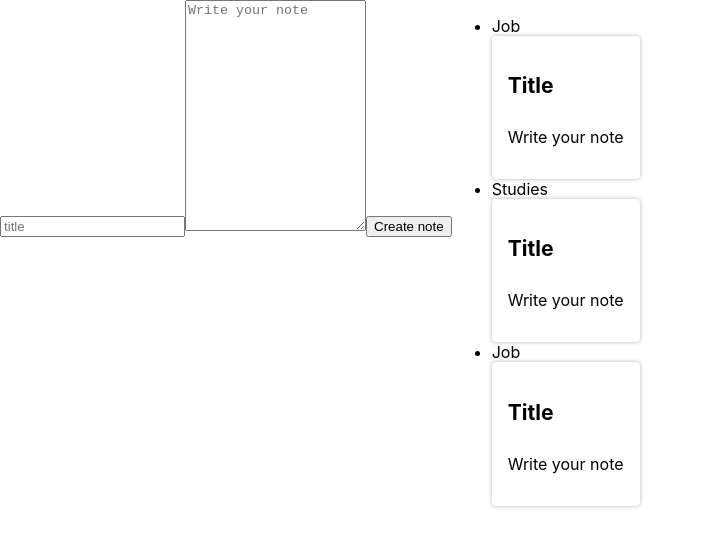
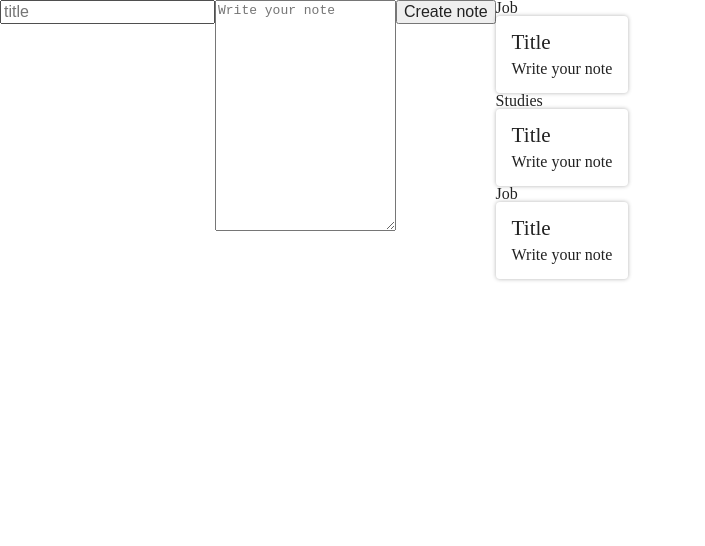
Before and after one commit to GuilhermeSR98/Notes-app-with-React, a React (Create React App) app in the folder ceep/: page / in a window 1280 px wide. Shown: the top 546 px of the page, without its empty margins (0-705 px from the left). Built offline with nearby package versions, Linux system fonts and the light colour scheme.

Commit message:
:art: Adding CSS Reset

```diff
--- a/ceep/src/assets/index.css
+++ b/ceep/src/assets/index.css
@@ -1,13 +1,441 @@
-body {
+html,
+body,
+div,
+span,
+applet,
+object,
+iframe,
+h1,
+h2,
+h3,
+h4,
+h5,
+h6,
+p,
+blockquote,
+pre,
+a,
+abbr,
+acronym,
+address,
+big,
+cite,
+code,
+del,
+dfn,
+em,
+img,
+ins,
+kbd,
+q,
+s,
+samp,
+small,
+strike,
+strong,
+sub,
+sup,
+tt,
+var,
+b,
+u,
+i,
+center,
+dl,
+dt,
+dd,
+ol,
+ul,
+li,
+fieldset,
+form,
+label,
+legend,
+table,
+caption,
+tbody,
+tfoot,
+thead,
+tr,
+th,
+td,
+article,
+aside,
+canvas,
+details,
+embed,
+figure,
+figcaption,
+footer,
+header,
+hgroup,
+menu,
+nav,
+output,
+ruby,
+section,
+summary,
+time,
+mark,
+audio,
+video {
   margin: 0;
-  font-family: -apple-system, BlinkMacSystemFont, 'Segoe UI', 'Roboto', 'Oxygen',
-    'Ubuntu', 'Cantarell', 'Fira Sans', 'Droid Sans', 'Helvetica Neue',
-    sans-serif;
-  -webkit-font-smoothing: antialiased;
-  -moz-osx-font-smoothing: grayscale;
+  padding: 0;
+  border: 0;
+  font-size: 100%;
+  font: inherit;
+  vertical-align: baseline;
 }
 
-code {
-  font-family: source-code-pro, Menlo, Monaco, Consolas, 'Courier New',
-    monospace;
+/* make sure to set some focus styles for accessibility */
+:focus {
+  outline: 0;
 }
+
+/* HTML5 display-role reset for older browsers */
+article,
+aside,
+details,
+figcaption,
+figure,
+footer,
+header,
+hgroup,
+menu,
+nav,
+section {
+  display: block;
+}
+
+body {
+  line-height: 1;
+}
+
+ol,
+ul {
+  list-style: none;
+}
+
+blockquote,
+q {
+  quotes: none;
+}
+
+blockquote:before,
+blockquote:after,
+q:before,
+q:after {
+  content: "";
+  content: none;
+}
+
+table {
+  border-collapse: collapse;
+  border-spacing: 0;
+}
+
+input[type="search"]::-webkit-search-cancel-button,
+input[type="search"]::-webkit-search-decoration,
+input[type="search"]::-webkit-search-results-button,
+input[type="search"]::-webkit-search-results-decoration {
+  -webkit-appearance: none;
+  -moz-appearance: none;
+}
+
+input[type="search"] {
+  -webkit-appearance: none;
+  -moz-appearance: none;
+  -webkit-box-sizing: content-box;
+  -moz-box-sizing: content-box;
+  box-sizing: content-box;
+}
+
+textarea {
+  overflow: auto;
+  vertical-align: top;
+  resize: vertical;
+}
+
+/**
+ * Correct `inline-block` display not defined in IE 6/7/8/9 and Firefox 3.
+ */
+
+audio,
+canvas,
+video {
+  display: inline-block;
+  *display: inline;
+  *zoom: 1;
+  max-width: 100%;
+}
+
+/**
+ * Prevent modern browsers from displaying `audio` without controls.
+ * Remove excess height in iOS 5 devices.
+ */
+
+audio:not([controls]) {
+  display: none;
+  height: 0;
+}
+
+/**
+ * Address styling not present in IE 7/8/9, Firefox 3, and Safari 4.
+ * Known issue: no IE 6 support.
+ */
+
+[hidden] {
+  display: none;
+}
+
+/**
+ * 1. Correct text resizing oddly in IE 6/7 when body `font-size` is set using
+ *    `em` units.
+ * 2. Prevent iOS text size adjust after orientation change, without disabling
+ *    user zoom.
+ */
+
+html {
+  font-size: 100%; /* 1 */
+  -webkit-text-size-adjust: 100%; /* 2 */
+  -ms-text-size-adjust: 100%; /* 2 */
+}
+
+/**
+ * Address `outline` inconsistency between Chrome and other browsers.
+ */
+
+a:focus {
+  outline: thin dotted;
+}
+
+/**
+ * Improve readability when focused and also mouse hovered in all browsers.
+ */
+
+a:active,
+a:hover {
+  outline: 0;
+}
+
+/**
+ * 1. Remove border when inside `a` element in IE 6/7/8/9 and Firefox 3.
+ * 2. Improve image quality when scaled in IE 7.
+ */
+
+img {
+  border: 0; /* 1 */
+  -ms-interpolation-mode: bicubic; /* 2 */
+}
+
+/**
+ * Address margin not present in IE 6/7/8/9, Safari 5, and Opera 11.
+ */
+
+figure {
+  margin: 0;
+}
+
+/**
+ * Correct margin displayed oddly in IE 6/7.
+ */
+
+form {
+  margin: 0;
+}
+
+/**
+ * Define consistent border, margin, and padding.
+ */
+
+fieldset {
+  border: 1px solid #c0c0c0;
+  margin: 0 2px;
+  padding: 0.35em 0.625em 0.75em;
+}
+
+/**
+ * 1. Correct color not being inherited in IE 6/7/8/9.
+ * 2. Correct text not wrapping in Firefox 3.
+ * 3. Correct alignment displayed oddly in IE 6/7.
+ */
+
+legend {
+  border: 0; /* 1 */
+  padding: 0;
+  white-space: normal; /* 2 */
+  *margin-left: -7px; /* 3 */
+}
+
+/**
+ * 1. Correct font size not being inherited in all browsers.
+ * 2. Address margins set differently in IE 6/7, Firefox 3+, Safari 5,
+ *    and Chrome.
+ * 3. Improve appearance and consistency in all browsers.
+ */
+
+button,
+input,
+select,
+textarea {
+  font-size: 100%; /* 1 */
+  margin: 0; /* 2 */
+  vertical-align: baseline; /* 3 */
+  *vertical-align: middle; /* 3 */
+}
+
+/**
+ * Address Firefox 3+ setting `line-height` on `input` using `!important` in
+ * the UA stylesheet.
+ */
+
+button,
+input {
+  line-height: normal;
+}
+
+/**
+ * Address inconsistent `text-transform` inheritance for `button` and `select`.
+ * All other form control elements do not inherit `text-transform` values.
+ * Correct `button` style inheritance in Chrome, Safari 5+, and IE 6+.
+ * Correct `select` style inheritance in Firefox 4+ and Opera.
+ */
+
+button,
+select {
+  text-transform: none;
+}
+
+/**
+ * 1. Avoid the WebKit bug in Android 4.0.* where (2) destroys native `audio`
+ *    and `video` controls.
+ * 2. Correct inability to style clickable `input` types in iOS.
+ * 3. Improve usability and consistency of cursor style between image-type
+ *    `input` and others.
+ * 4. Remove inner spacing in IE 7 without affecting normal text inputs.
+ *    Known issue: inner spacing remains in IE 6.
+ */
+
+button,
+html input[type="button"], /* 1 */
+input[type="reset"],
+input[type="submit"] {
+  -webkit-appearance: button; /* 2 */
+  cursor: pointer; /* 3 */
+  *overflow: visible; /* 4 */
+}
+
+/**
+ * Re-set default cursor for disabled elements.
+ */
+
+button[disabled],
+html input[disabled] {
+  cursor: default;
+}
+
+/**
+ * 1. Address box sizing set to content-box in IE 8/9.
+ * 2. Remove excess padding in IE 8/9.
+ * 3. Remove excess padding in IE 7.
+ *    Known issue: excess padding remains in IE 6.
+ */
+
+input[type="checkbox"],
+input[type="radio"] {
+  box-sizing: border-box; /* 1 */
+  padding: 0; /* 2 */
+  *height: 13px; /* 3 */
+  *width: 13px; /* 3 */
+}
+
+/**
+ * 1. Address `appearance` set to `searchfield` in Safari 5 and Chrome.
+ * 2. Address `box-sizing` set to `border-box` in Safari 5 and Chrome
+ *    (include `-moz` to future-proof).
+ */
+
+input[type="search"] {
+  -webkit-appearance: textfield; /* 1 */
+  -moz-box-sizing: content-box;
+  -webkit-box-sizing: content-box; /* 2 */
+  box-sizing: content-box;
+}
+
+/**
+ * Remove inner padding and search cancel button in Safari 5 and Chrome
+ * on OS X.
+ */
+
+input[type="search"]::-webkit-search-cancel-button,
+input[type="search"]::-webkit-search-decoration {
+  -webkit-appearance: none;
+}
+
+/**
+ * Remove inner padding and border in Firefox 3+.
+ */
+
+button::-moz-focus-inner,
+input::-moz-focus-inner {
+  border: 0;
+  padding: 0;
+}
+
+/**
+ * 1. Remove default vertical scrollbar in IE 6/7/8/9.
+ * 2. Improve readability and alignment in all browsers.
+ */
+
+textarea {
+  overflow: auto; /* 1 */
+  vertical-align: top; /* 2 */
+}
+
+/**
+ * Remove most spacing between table cells.
+ */
+
+table {
+  border-collapse: collapse;
+  border-spacing: 0;
+}
+
+html,
+button,
+input,
+select,
+textarea {
+  color: #222;
+}
+
+::-moz-selection {
+  background: #b3d4fc;
+  text-shadow: none;
+}
+
+::selection {
+  background: #b3d4fc;
+  text-shadow: none;
+}
+
+img {
+  vertical-align: middle;
+}
+
+fieldset {
+  border: 0;
+  margin: 0;
+  padding: 0;
+}
+
+textarea {
+  resize: vertical;
+}
+
+.chromeframe {
+  margin: 0.2em 0;
+  background: #ccc;
+  color: #000;
+  padding: 0.2em 0;
+}
```
Also changed, not shown: ceep/src/App.js (line endings or trailing spaces).
